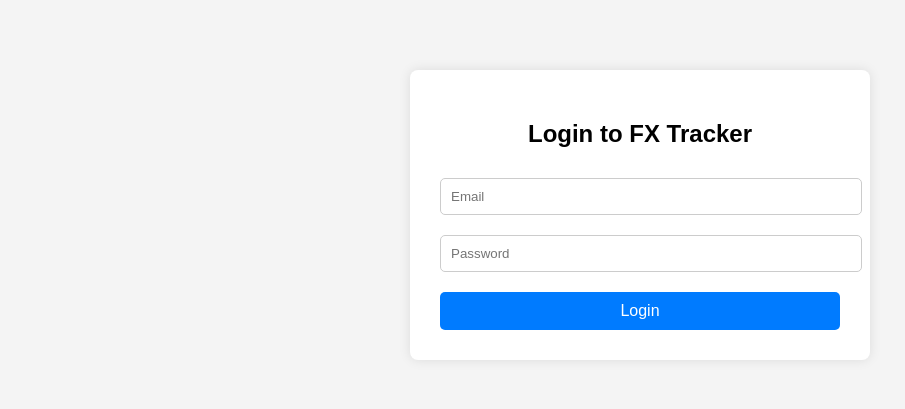
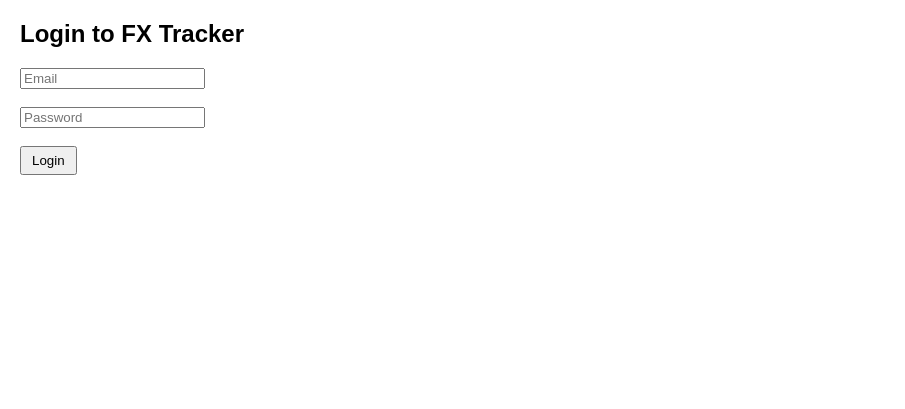
Before and after one commit to kjexiccon/fx-tracker, a Flask app: page / in a window 1280 px wide. Shown: the top 409 px of the page, without its empty margins (0-905 px from the left). Run offline with Flask 3, Linux system fonts and the light colour scheme.

Commit message:
login.html

```diff
--- a/templates/login.html
+++ b/templates/login.html
@@ -3,60 +3,18 @@
 <head>
     <title>Login to FX Tracker</title>
     <link rel="stylesheet" href="/static/style.css">
-    <style>
-        body {
-            font-family: Arial, sans-serif;
-            padding: 50px;
-            background-color: #f4f4f4;
-        }
-        .login-box {
-            max-width: 400px;
-            margin: auto;
-            background: white;
-            padding: 30px;
-            border-radius: 8px;
-            box-shadow: 0px 0px 12px rgba(0,0,0,0.1);
-        }
-        .login-box h2 {
-            text-align: center;
-            margin-bottom: 20px;
-        }
-        input[type="text"], input[type="password"] {
-            width: 100%;
-            padding: 10px;
-            margin: 10px 0;
-            border: 1px solid #ccc;
-            border-radius: 5px;
-        }
-        button {
-            background-color: #007bff;
-            color: white;
-            border: none;
-            width: 100%;
-            padding: 10px;
-            font-size: 16px;
-            margin-top: 10px;
-            cursor: pointer;
-            border-radius: 5px;
-        }
-        .error-message {
-            color: red;
-            margin-top: 10px;
-            text-align: center;
-        }
-    </style>
 </head>
 <body>
-    <div class="login-box">
+    <div class="container">
         <h2>Login to FX Tracker</h2>
-        <form method="POST" action="/">
-            <input type="text" name="email" placeholder="Email" required>
-            <input type="password" name="password" placeholder="Password" required>
+        {% if error %}
+            <p style="color:red;">{{ error }}</p>
+        {% endif %}
+        <form method="POST">
+            <input type="text" name="email" placeholder="Email" required><br><br>
+            <input type="password" name="password" placeholder="Password" required><br><br>
             <button type="submit">Login</button>
         </form>
-        {% if error %}
-            <div class="error-message">{{ error }}</div>
-        {% endif %}
     </div>
 </body>
 </html>
```
